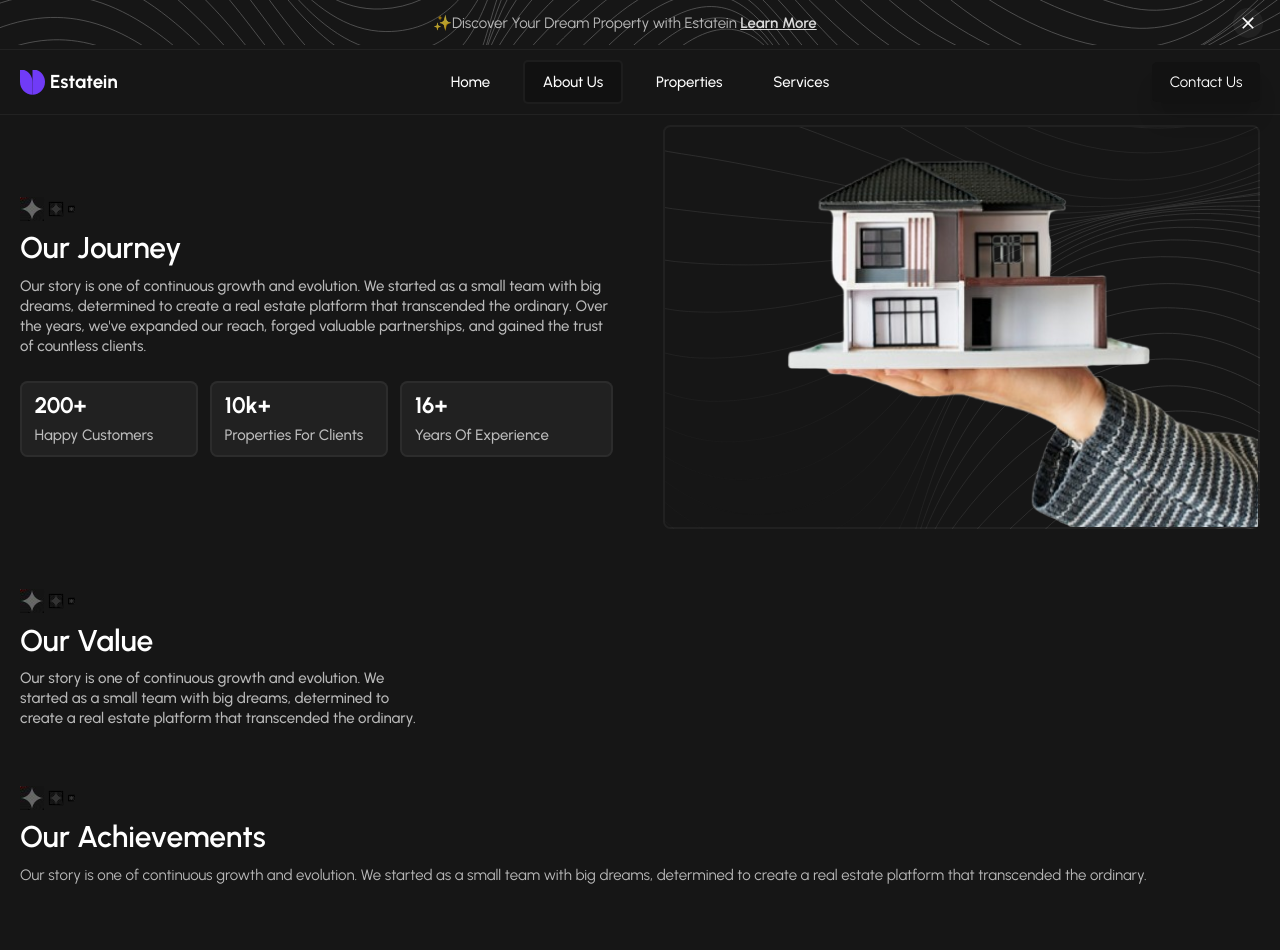
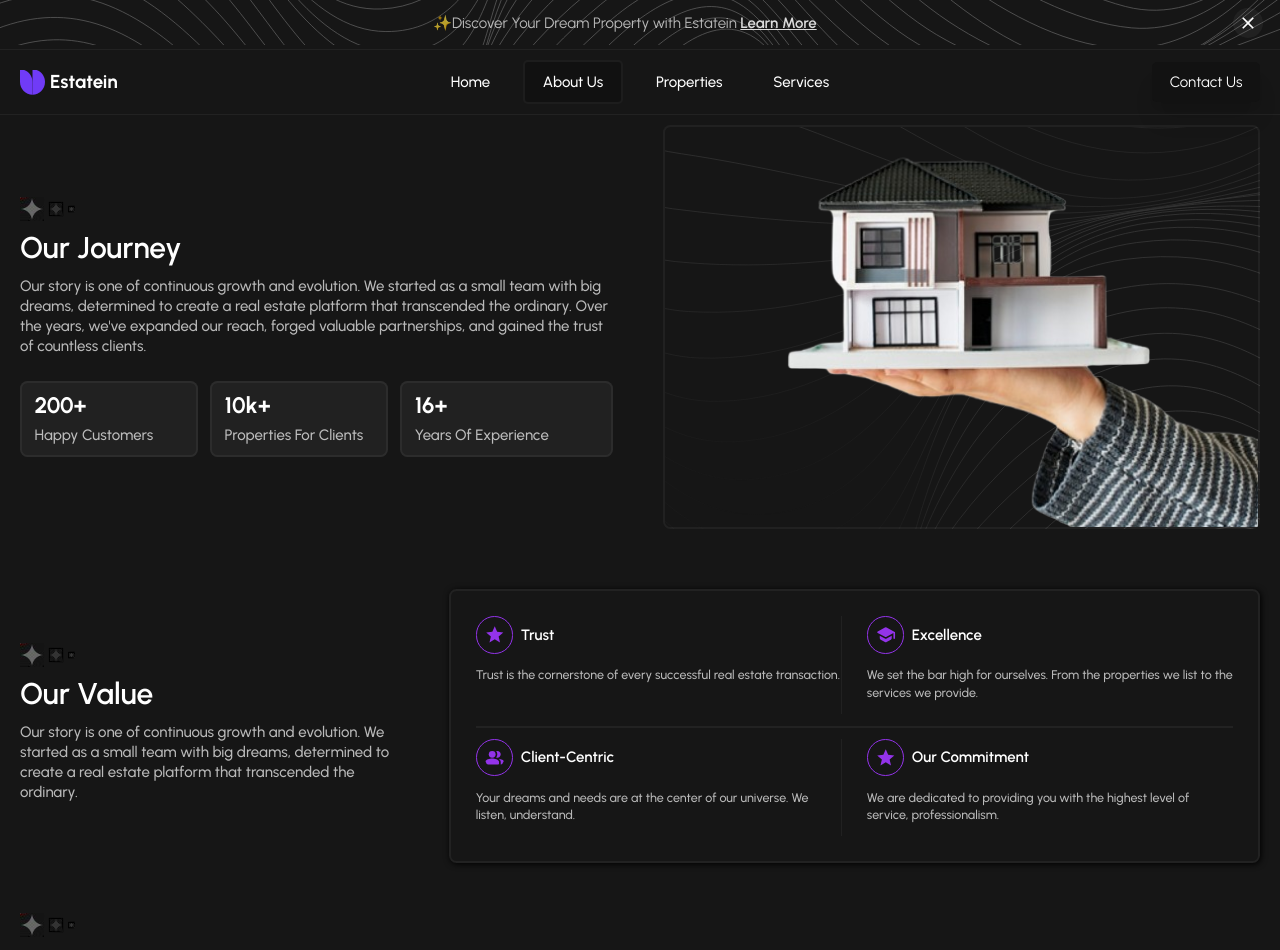
Before and after one commit to Jo-shua09/real-estate, a React (Vite) app: page /about in a window 1280 px wide. Shown: the top 950 px of the page. Built offline with nearby package versions, Linux system fonts and the light colour scheme.

Commit message:
finished the value section in the about page

```diff
--- a/src/Pages/About/sections/Values.jsx
+++ b/src/Pages/About/sections/Values.jsx
@@ -1,5 +1,6 @@
 import React from "react";
 import Abstract from "/src/assets/Images/General/Abstract.png";
+import { PeopleAltRounded, SchoolRounded, Star } from "@mui/icons-material";
 
 const Values = () => {
   return (
@@ -17,7 +18,53 @@ const Values = () => {
           platform that transcended the ordinary.
         </p>
       </div>
-      <div className="w-full md:flex-[2]"></div>
+      <div className="w-full md:flex-[2] flex-col border-2 p-10 border-white/5 rounded-xl shadow-[1px_1px_6px_rgba(0,0,0.2)] flex items-center justify-between gap-5">
+        <div className="grid md:grid-cols-2 grid-cols-1 gap-10 relative">
+          <div className="flex flex-col gap-y-5 md:border-r border-white/5 md:border-b-0 border-b pb-5">
+            <div className="flex gap-x-3 items-center">
+              <Star className="!text-6xl rounded-full p-3 border text-purple-600 border-purple-600" />
+              <h4 className="text-2xl font-semibold">trust</h4>
+            </div>
+            <p className="text-xl font-medium text-white/70 normal-case">
+              Trust is the cornerstone of every successful real estate
+              transaction.
+            </p>
+          </div>
+          <hr className="absolute top-1/2 border border-white/5 w-full" />
+          <div className="flex flex-col gap-y-5  border-white/5 md:border-b-0 border-b pb-5">
+            <div className="flex gap-x-3 items-center">
+              <SchoolRounded className="!text-6xl rounded-full p-3 border text-purple-600 border-purple-600" />
+              <h4 className="text-2xl font-semibold">excellence</h4>
+            </div>
+            <p className="text-xl font-medium text-white/70 normal-case">
+              We set the bar high for ourselves. From the properties we list to
+              the services we provide.
+            </p>
+          </div>
+
+          <div className="flex flex-col gap-y-5 md:border-r border-white/5 md:border-b-0 border-b pb-5">
+            <div className="flex gap-x-3 items-center">
+              <PeopleAltRounded className="!text-6xl rounded-full p-3 border text-purple-600 border-purple-600" />
+              <h4 className="text-2xl font-semibold">client-centric</h4>
+            </div>
+            <p className="text-xl font-medium text-white/70 normal-case">
+              Your dreams and needs are at the center of our universe. We
+              listen, understand.
+            </p>
+          </div>
+
+          <div className="flex flex-col gap-y-5  border-white/5">
+            <div className="flex gap-x-3 items-center">
+              <Star className="!text-6xl rounded-full p-3 border text-purple-600 border-purple-600" />
+              <h4 className="text-2xl font-semibold">our commitment</h4>
+            </div>
+            <p className="text-xl font-medium text-white/70 normal-case">
+              We are dedicated to providing you with the highest level of
+              service, professionalism.
+            </p>
+          </div>
+        </div>
+      </div>
     </div>
   );
 };
```
